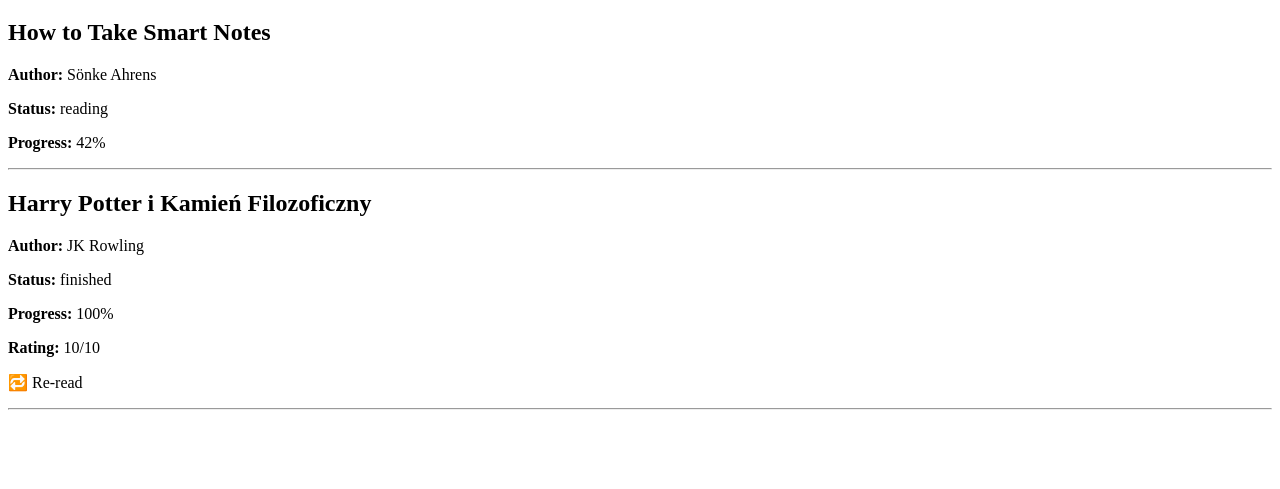
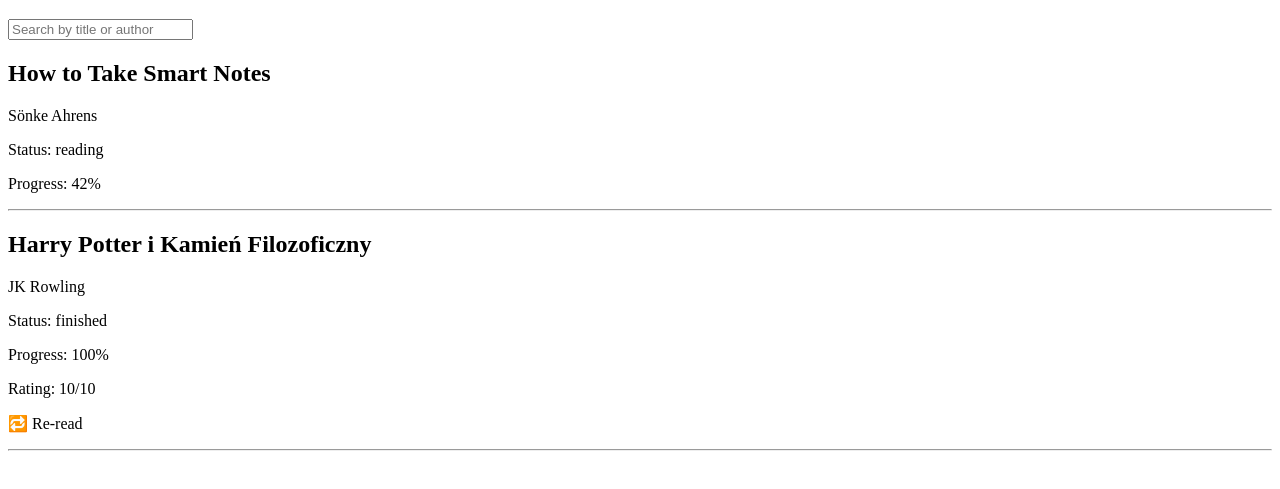
Before and after one commit to MikiMikolaj/Books, a plain HTML site: page index.html in a window 1280 px wide. Shown: the part 61-550 px from the top of the page. Drawn offline with Linux system fonts and the light colour scheme.

Commit message:
Add search function by modifying index.html and script.js

```diff
--- a/index.html
+++ b/index.html
@@ -8,6 +8,12 @@
 
   <h1>Books</h1>
 
+   <input
+    type="search"
+    id="search"
+    placeholder="Search by title or author"
+  />
+
  <div id="books-list"></div>
 
   <script src="script.js"></script>
--- a/script.js
+++ b/script.js
@@ -1,22 +1,52 @@
+// 1. State
+let allBooks = [];
+
+// 2. Data loading
 fetch("books.json")
   .then(res => res.json())
-  .then(books => {
+  .then(data => {
+    allBooks = data;
+    renderBooks(allBooks);
+  })
+  .catch(err => console.error("Failed to load books:", err));
+
+// 3. Functions
+function renderBooks(books) {
   const container = document.getElementById("books-list");
+  container.innerHTML = "";
 
   books.forEach(book => {
-      const bookEl = document.createElement("div");
+    const bookEl = createBookElement(book);
+    container.appendChild(bookEl);
+  });
+}
 
-      bookEl.innerHTML = `
+function createBookElement(book) {
+  const el = document.createElement("div");
+
+  el.innerHTML = `
     <h2>${book.title}</h2>
-        <p><strong>Author:</strong> ${book.author}</p>
-        <p><strong>Status:</strong> ${book.status}</p>
-        <p><strong>Progress:</strong> ${book.progress}%</p>
-        ${book.rating !== null ? `<p><strong>Rating:</strong> ${book.rating}/10</p>` : ""}
+    <p>${book.author}</p>
+    <p>Status: ${book.status}</p>
+    <p>Progress: ${book.progress}%</p>
+    ${book.rating !== null ? `<p>Rating: ${book.rating}/10</p>` : ""}
     ${book.reread ? `<p>🔁 Re-read</p>` : ""}
     <hr />
   `;
 
-      container.appendChild(bookEl);
+  return el;
+}
+
+// 4. Event wiring (search)
+const searchInput = document.getElementById("search");
+
+searchInput.addEventListener("input", event => {
+  const query = event.target.value.toLowerCase();
+
+  const filteredBooks = allBooks.filter(book =>
+    book.title.toLowerCase().includes(query) ||
+    book.author.toLowerCase().includes(query)
+  );
+
+  renderBooks(filteredBooks);
 });
-  })
-  .catch(err => console.error(err));
```
Lines whose indentation alone changed are shown as unchanged.
